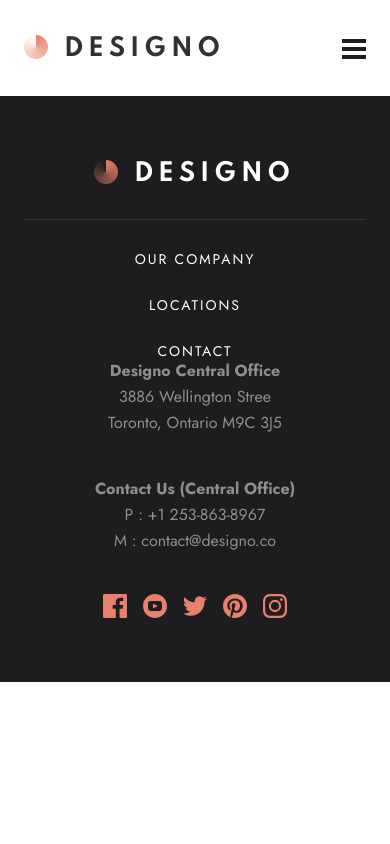
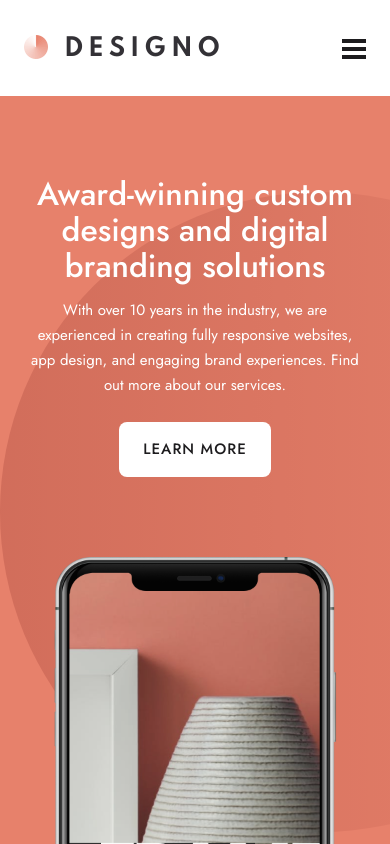
Before and after one commit to AbroShahzeb/designo-website, a React (Vite) app: page / in a window 390 px wide. Shown: the top 844 px of the page. Built offline with nearby package versions, Linux system fonts and the light colour scheme.

Commit message:
Mobile version hero section done

```diff
--- a/src/App.jsx
+++ b/src/App.jsx
@@ -1,12 +1,14 @@
 import { BrowserRouter, Navigate, Route, Routes } from "react-router-dom";
 import { Layout } from "./layout";
 import { CTA } from "./layout/components/cta";
+import { Home } from "./pages";
 
 function App() {
   return (
     <BrowserRouter>
       <Routes>
         <Route path="/" element={<Layout />}>
+          <Route path="" element={<Home />} />
           <Route path="company" element={<CTA />} />
         </Route>
       </Routes>
--- a/src/layout/components/footer/index.jsx
+++ b/src/layout/components/footer/index.jsx
@@ -2,8 +2,8 @@ import { Contact, Links, Location, Logo, Socials } from "./components";
 
 export const Footer = () => {
   return (
-    <footer className="bg-primary-black px-6 py-16 flex flex-col items-center gap-10 md:px-[39px] md:py-20 md:gap-0 xl:py-[72px] xl:pl-[165px] xl:pr-[164px]">
-      <div className="xl:max-w-[1111px] w-full">
+    <footer className="bg-primary-black px-6 py-16  md:px-[39px] md:py-20 md:gap-0 xl:py-[72px] xl:pl-[165px] xl:pr-[164px]">
+      <div className="xl:max-w-[1111px] w-full flex flex-col items-center gap-10">
         {/* Upper Section/Left Section */}
         <div className="flex flex-col items-center text-center self-stretch md:flex-row md:justify-between">
           <Logo />
--- /dev/null
+++ b/src/pages/home/components/hero/index.jsx
@@ -0,0 +1,34 @@
+import imageHero from "../../../../assets/home/mobile/hero-mobile.png";
+import { Button } from "../../../../generalComponents";
+
+export const Hero = () => {
+  return (
+    <header>
+      <div className="flex flex-col items-center text-center bg-primary-peach relative overflow-hidden">
+        {/* Background Circle Pattern */}
+        <div className="size-[640px] rounded-full bg-circle-pattern absolute top-1/2 -translate-y-1/2 left-0 opacity-[0.3089] z-10 -rotate-180"></div>
+
+        <div className="text-center  px-6 py-20 text-primary-white relative z-20">
+          <h1 className="text-[32px] leading-[36px] font-medium">
+            Award-winning custom designs and digital branding solutions
+          </h1>
+          <p className="text-[15px] leading-[25px] mt-[14px]">
+            With over 10 years in the industry, we are experienced in creating
+            fully responsive websites, app design, and engaging brand
+            experiences. Find out more about our services.
+          </p>
+          <div className="mt-6 flex justify-center">
+            <Button label="Learn more" variant="secondary" />
+          </div>
+        </div>
+        <div className="relative z-20 ">
+          <img
+            src={imageHero}
+            alt="Phone Mockup Image"
+            className="w-[284px] "
+          />
+        </div>
+      </div>
+    </header>
+  );
+};
--- /dev/null
+++ b/src/pages/home/components/index.js
@@ -0,0 +1,3 @@
+import { Hero } from "./hero";
+
+export { Hero };
--- /dev/null
+++ b/src/pages/home/index.jsx
@@ -0,0 +1,9 @@
+import { Hero } from "./components";
+
+export const Home = () => {
+  return (
+    <main>
+      <Hero />
+    </main>
+  );
+};
--- a/src/pages/index.js
+++ b/src/pages/index.js
@@ -1,3 +1,4 @@
 import { Company } from "./company";
+import { Home } from "./home";
 
-export { Company };
+export { Company, Home };
--- a/tailwind.config.js
+++ b/tailwind.config.js
@@ -24,6 +24,14 @@ export default {
           "linear-gradient(to top, #1D1C1E 56px, transparent 56px)",
         "circle-pattern":
           "linear-gradient(90deg, rgba(93, 2, 2, 0.00) 0%, rgba(93, 2, 2, 0.50) 100%)",
+        conic:
+          "linear-gradient(to right, rgba(0,0,0,0) 0%, rgba(255,255,255,1) 100%)",
+      },
+      boxShadow: {
+        "phone-mockup-mobile": "50px -50px 100px 20px rgba(183, 91, 71, 0.9)",
+      },
+      dropShadow: {
+        "phone-mockup-mobile": "50px -50px 100px 20px rgba(183, 91, 71, 0.9)",
       },
     },
     fontFamily: {
```
Also changed, not shown: src/assets/home/mobile/hero-mobile.png (added), src/assets/home/mobile/image-hero-mobile.png (added).
